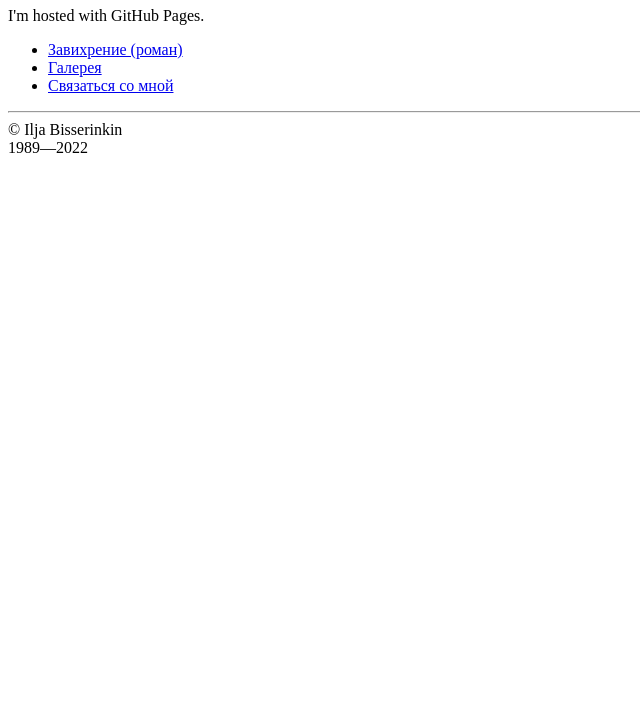
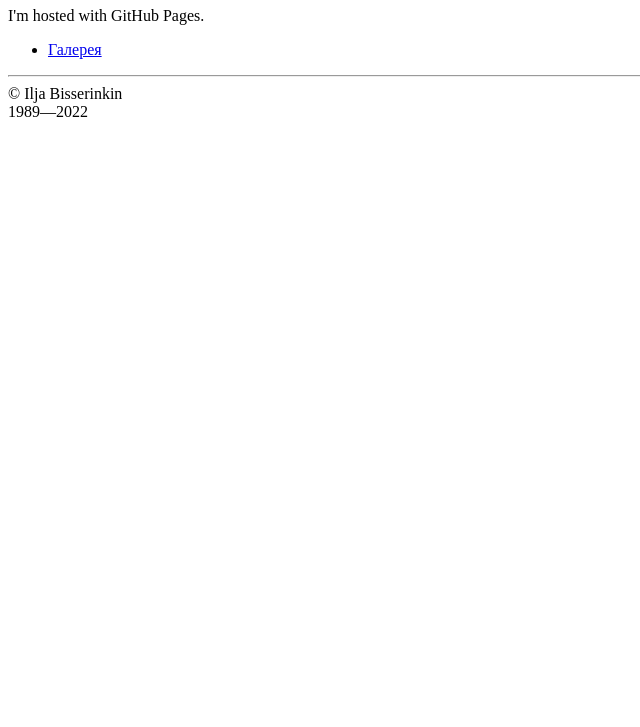
Before and after one commit to ilyabiserinkin/ilyabiserinkin.github.io, a plain HTML site: page index.html in a window 1280 px wide. Shown: the part 73-800 px from the top of the page, without its empty margins (0-640 px from the left). Drawn offline with Linux system fonts and the light colour scheme.

Commit message:
Update index.html

```diff
--- a/index.html
+++ b/index.html
@@ -5,9 +5,7 @@
 <h1>Hello World</h1>
 <p>I'm hosted with GitHub Pages.</p>
 <p><ul>
-  <li><a href="zavihreniye/13.html">Завихрение (роман)</a></li>
   <li><a href="gallery/">Галерея</a></li>
-  <li><a href="/">Связаться со мной</a></li>
 </ul>
 <hr>
 © Ilja Bisserinkin
```
